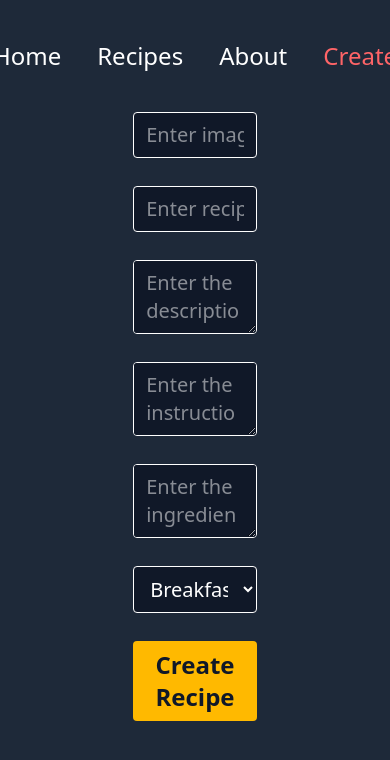
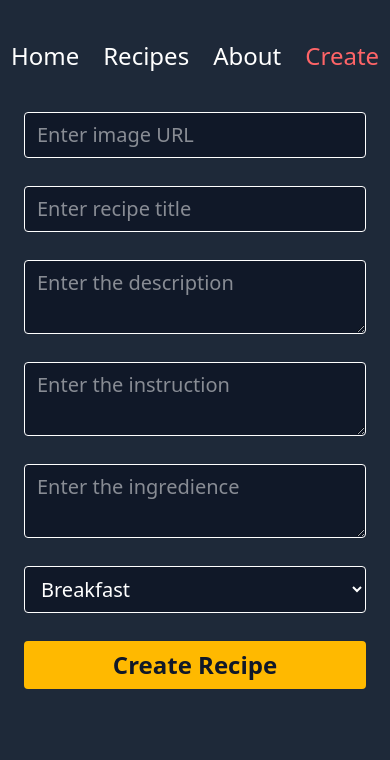
Before and after one commit to puskar2023/react-practice, a React (Vite) app in the folder recipe-application/: page /create-recipe in a window 390 px wide. Shown: the top 760 px of the page. Built offline with nearby package versions, Linux system fonts and the light colour scheme.

Commit message:
responsive create page

```diff
--- a/recipe-application/src/components/NavBar.jsx
+++ b/recipe-application/src/components/NavBar.jsx
@@ -3,7 +3,7 @@ import { NavLink } from 'react-router-dom'
 
 const NavBar = () => {
   return (
-    <div className='text-2xl flex justify-center items-center gap-9 py-10'>
+    <div className='text-2xl flex justify-center items-center gap-6 py-10 lg:gap-9'>
       <NavLink to='/' className={(e)=> e.isActive? "text-red-400": ""} >Home</NavLink>
       <NavLink to='/recipes' className={(e)=> e.isActive? "text-red-400": ""} >Recipes</NavLink>
       <NavLink to='/about' className={(e)=> e.isActive? "text-red-400": ""} >About</NavLink>
--- a/recipe-application/src/pages/Create.jsx
+++ b/recipe-application/src/pages/Create.jsx
@@ -28,39 +28,43 @@ const Create = () => {
   }
 
   return (
-    <div className="w-full px-20 flex justify-center items-center">
+    <div className="w-full px-3 flex justify-center items-center lg:px-20">
       <form
-      onSubmit={handleSubmit(SubmitHandler)} className=" w-[60%] flex flex-col gap-7 text-xl">
+      onSubmit={handleSubmit(SubmitHandler)} className=" w-[100%] flex flex-col text-xl pb-3 lg:w-[50%]">
         <input
-          {...register("image")}
-          className="bg-gray-900 px-3 py-2 outline-0 border rounded"
+          {...register("image", {required : 'enter the image url'})}
+          className="bg-gray-900 px-3 py-2 outline-0 border rounded mb-2"
           type="url"
           placeholder="Enter image URL"
         />
+        <small className="mb-5">{errors?.image?.message}</small>
         <input
-          {...register("title")}
-          className="bg-gray-900 px-3 py-2 outline-0 border rounded"
+          {...register("title", {required : 'enter the title of the recipe'})}
+          className="bg-gray-900 px-3 py-2 outline-0 border rounded mb-2"
           type="text"
           placeholder="Enter recipe title"
         />
+        <small className="mb-5">{errors?.title?.message}</small>
         <textarea
-          {...register("desc")}
-          className="bg-gray-900 px-3 py-2 outline-0 border rounded"
+          {...register("desc", {required : 'enter the description'})}
+          className="bg-gray-900 px-3 py-2 outline-0 border rounded mb-2"
           placeholder="Enter the description"
         ></textarea>
+        <small className="mb-5">{errors?.desc?.message}</small>
         <textarea
-          {...register("inst")}
-          className="bg-gray-900 px-3 py-2 outline-0 border rounded"
+          {...register("inst", {required : 'enter the instruction'})}
+          className="bg-gray-900 px-3 py-2 outline-0 border rounded mb-2"
           placeholder="Enter the instruction"
         ></textarea>
+        <small className="mb-5">{errors?.inst?.message}</small>
         <textarea
           {...register("ingr")}
-          className="bg-gray-900 px-3 py-2 outline-0 border rounded"
+          className="bg-gray-900 px-3 py-2 outline-0 border rounded mb-7"
           placeholder="Enter the ingredience"
         ></textarea>
         <select
           {...register("cate")}
-          className="bg-gray-900 px-3 py-2 outline-0 border rounded"
+          className="bg-gray-900 px-3 py-2 outline-0 border rounded mb-7"
         >
           <option value="breakfast">Breakfast</option>
           <option value="lunch">Lunch</option>
```
